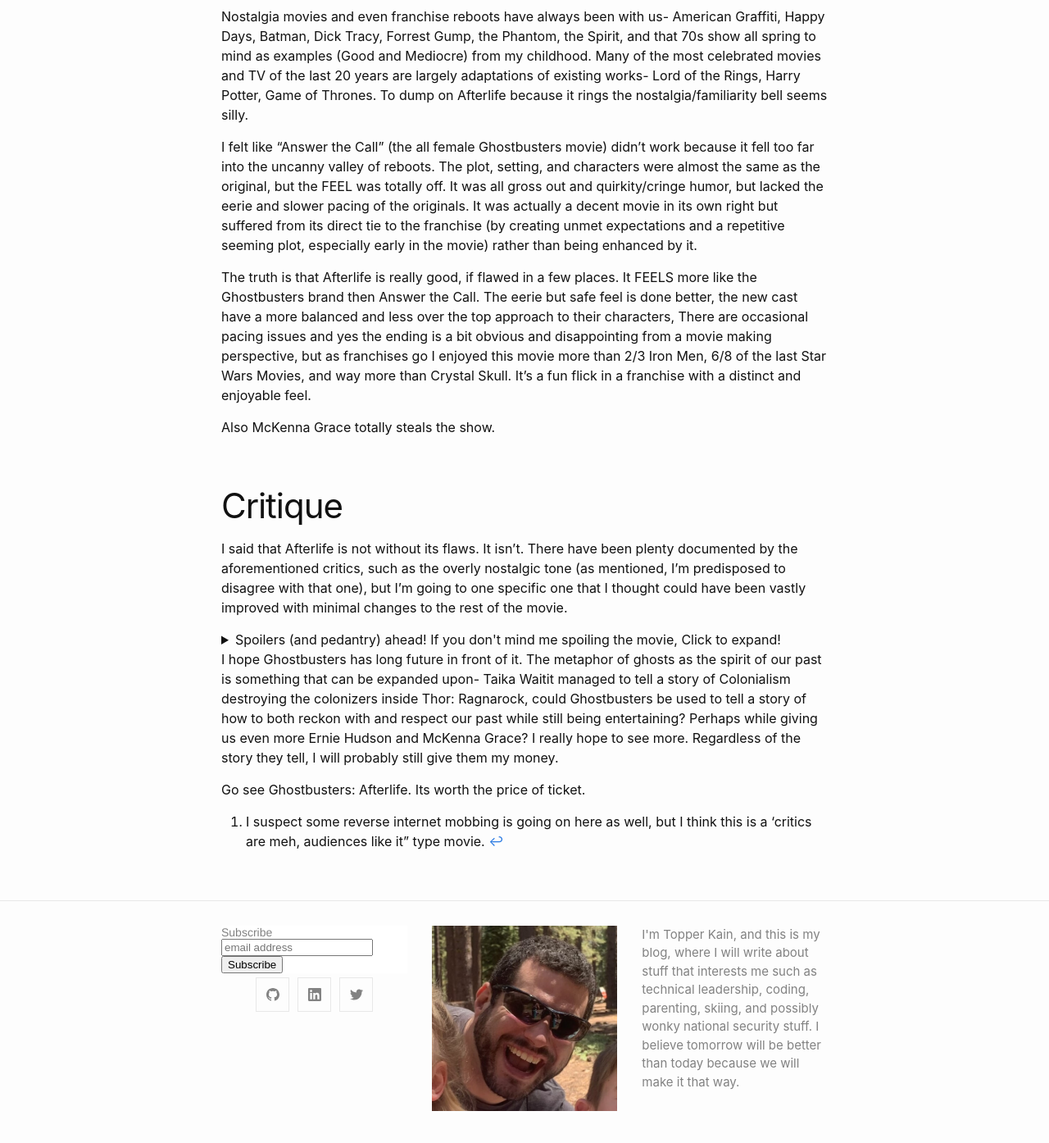
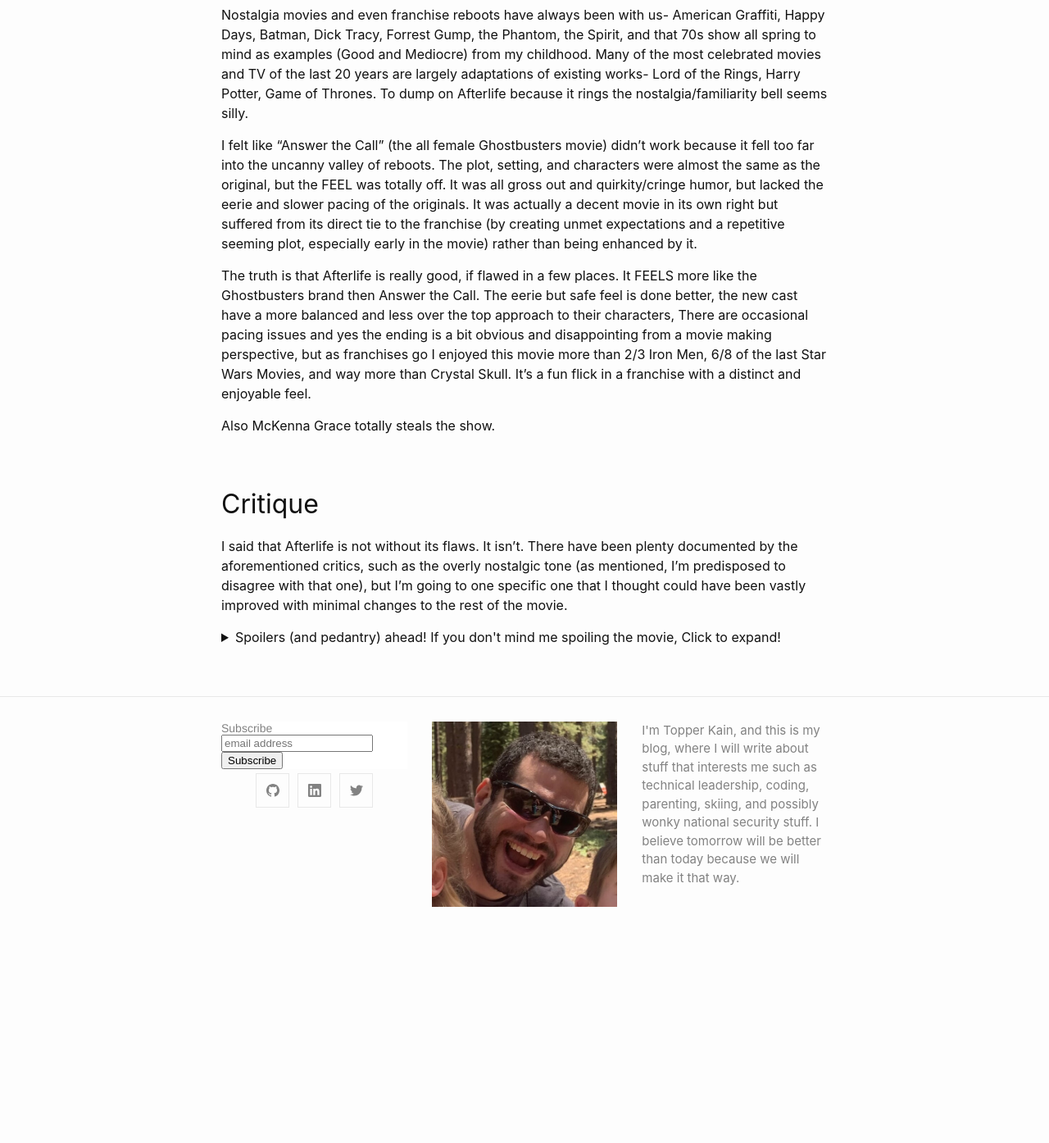
Before and after one commit to TopperKain/topperkain.github.io, a Jekyll site: the page built from _posts/2021-11-22-2021-ghostbusters-afterlife-review.md, in a window 1280 px wide and 1400 px high, scrolled down 966 px. Shown: the top 1394 px of the window at 82% size. Built offline with Jekyll 4.4.1, drawn with Linux system fonts in a browser that asks for light colours; comment, search, counter and statistics services are not loaded; after the commit the page ends 2117 px from its top, so only the background shows below that; some of the changed text lies outside the part shown.

Commit message:
formatting fix

```diff
--- a/_posts/2021-11-22-2021-ghostbusters-afterlife-review.md
+++ b/_posts/2021-11-22-2021-ghostbusters-afterlife-review.md
@@ -5,12 +5,12 @@ categories: Pop-culture Ghostbusters Review
 title: Ghostbusters Afterlife Review and Critique
 ---
 
-# Ghostbusters is great
+## Ghostbusters is great
 I grew up LOVING Ghostbusters. As a kid I'd walk around all the time in my Ghostbusters jump suit with proton pack and ghost trap, pretending to rid the house of spooks, specters, and free roaming vapors. My entry to the franchise was the "Real Ghostbusters" cartoon, which for the first 3 seasons or so holds up surprisingly well for 80's kids entertainment (GI Joe does not.) Which as all to say, I am pre-disposed to like Ghostbusters: Afterlife.
 
 The movie did not disappoint. I went opening night, laughed a lot, wowed at some of the scenes, felt the feels a little, and had a great time with my 9 year old. If you liked the original two movies go see this one, it's good.
 
-# On the critics
+## On the critics
 While the general population seems to agree that Afterlife is a solid movie (an over-performing opening weekend and high user reviews on metacritic and rotten tomatoes)[^1], the critics hav been far more split. Afterlife seems to have become the focus for the disappointment of the film literate class at the dominance of franchises, reboots, and remakes at the box office. The horrible internet mobbing of “Answer the Call” (the all female reboot) may have a place in emboldening the critics to pile on, but I think that is more the spark than the fire.
 
 I actually feel for people who love movies right now. There is comparatively less fully original content in theaters than 30 years ago. If you are a dedicated theatre goer that has got to get old. That’s been a long time coming though, and the rise of premium/streaming TV has moved the locus of creativity and prestige to that medium and away from the big screen. If you love and think deeply about films that has got to be disappointing.
@@ -24,26 +24,38 @@ The truth is that Afterlife is really good, if flawed in a few places. It FEELS
 
 Also McKenna Grace totally steals the show.
 
-# Critique
+## Critique
 I said that Afterlife is not without its flaws. It isn't. There have been plenty documented by the aforementioned critics, such as the overly nostalgic tone (as mentioned, I'm predisposed to disagree with that one), but I'm going to one specific one that I thought could have been vastly improved with minimal changes to the rest of the movie.
 
 <details>
   <summary>Spoilers (and pedantry) ahead! If you don't mind me spoiling the movie, Click to expand!</summary>
 
- ## The Grandfather Effect
+
+
+ <p>
  Afterlife, as stated by the Jason Reitman (the director), is fundamentally a story about family. For Sony, it's about passing the torch of the franchise. For purposes of the plot, it is fundamentally about (SPOILER, seriously!) the legacy of Egon Spangler and his relationship to his family, particularly his grandchildren. It's been criticized as schmaltzy, but I found it a good and appropriate choice for the movie. After all, ghosts are echos of the past. A movie that is EXPLICITLY about ghosts seems like a perfect place to explore how those that have gone before us effect us today.
+ </p>
 
+<p>
  Egon's ghost (spoiler- I told you!) spends most of the movie as an eerie but kind unseen force interacting with his family. I really liked this part of the story line. It is relatable- my grandparents are gone, but the lessons they taught me and the examples they set affect me everyday. We all live with the ghosts of our ancestors.
 
- Certainly the franchise does, too. The spirit of Harold Ramis (the actor who played Egon and  also co-wrote the original two movies) did and should loom large over the series. Answer the Call suffered for mostly ignoring and mishandling the past and while Afterlife over-corrects it also produced a better movie with much more potential for the story to keep being told.
+<p> Certainly the franchise does, too. The spirit of Harold Ramis (the actor who played Egon and  also co-wrote the original two movies) did and should loom large over the series. Answer the Call suffered for mostly ignoring and mishandling the past and while Afterlife over-corrects it also produced a better movie with much more potential for the story to keep being told.</p>
 
+<p>
  Therefore, my major critique is the end of the movie. After the original Ghostbusters make their entrance (aside- another critique, their was not reason to save that to the end, we all know it was going to happen. A bit more "huh, so you are Egon's girl" ahead of time would have bene good, but my guess is Bill Murray made that impossible.) we spend way too much time with Egon as class 5 full corporeal free-roaming vapor. And then, after some nostalgia glamour shots, he appears to fade to heaven.
+ </p>
 
+<p>
 This is where the mistake is. It implies that Egon (and Ramis)'s spirit will go away. That whole point of the movie is that it didn't (and won't). The good parts of past don't need to dissolve into the ether, we carry them on with us. They, at worst, fade away with time.
+</p>
 
+<p>
 What Reitman should have done is keep everything the same until Gozar is finally trapped and then have Egon's full apparition suddenly disappear. After all, Gozar's pyschokinetic energy is what powers the ghosts. Then, just use the movie making trope of having the his ghost appear in a reflection in a house window. Have the characters say goodbye that way, and then disappear into the house.
+</p>
 
-Egon's spirit remains. You establish into canon the concept of "good ghosts." And you metaphorically acknowledge that the spirit's of ancestors never disappear, they just subiside into the background.
+<p>
+Egon's spirit remains. You establish into canon the concept of "good ghosts." And you metaphorically acknowledge that the spirit's of ancestors never disappear, they just subside into the background.
+</p>
 
 </details>
 
```
